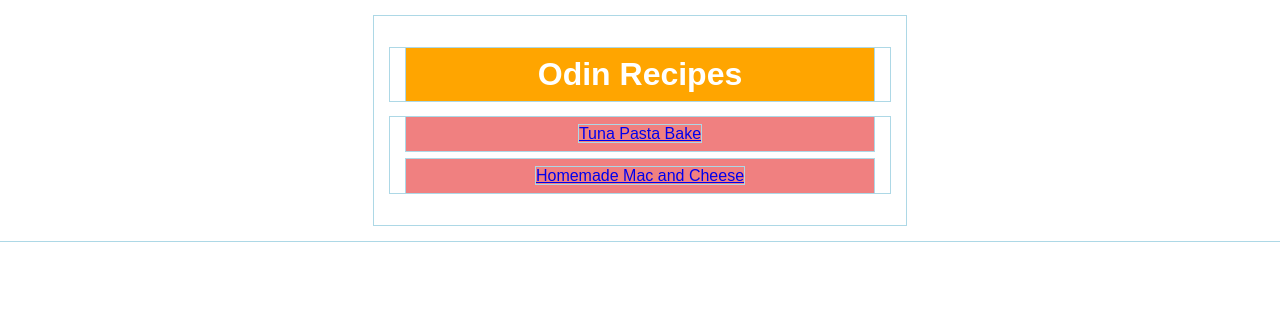
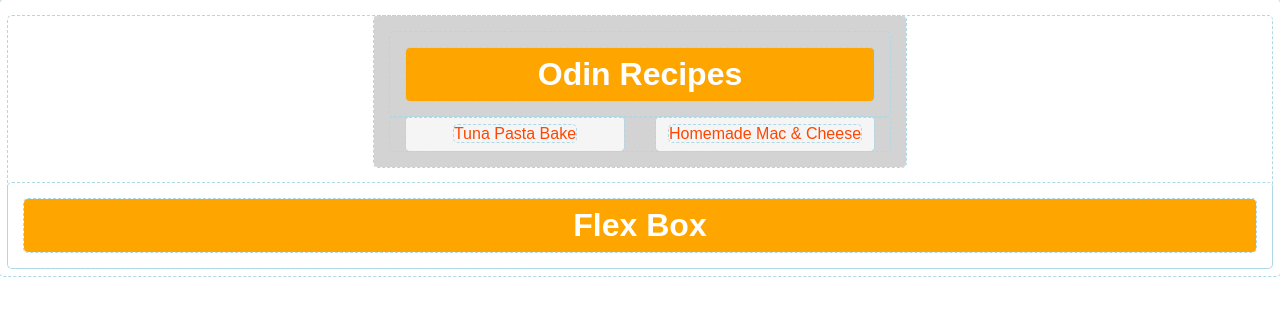
Before and after one commit to riezong/odin-recipes, a plain HTML site: page index.html in a window 1280 px wide. Drawn offline with Linux system fonts and the light colour scheme.

Commit message:
Implement flexbox to landing page

```diff
--- a/index.html
+++ b/index.html
@@ -7,10 +7,20 @@
     <title>Odin Recipes</title>
 </head>
 <body>
-    <div class="title"><h1>Odin Recipes</h1></div>
-    <div class="menu"><ul>
-        <li class="menu-item"><a href="./recipes/tuna-pasta-bake.html" target="_blank" rel="noopener noreferrer">Tuna Pasta Bake</a></li>
-        <li class="menu-item"><a href="./recipes/mac-and-cheese.html" target="_blank" rel="noopener noreferrer">Homemade Mac and Cheese</a></li>
-    </ul></div>
+    <div class="recipe-card">
+        <div class="title"><h1>Odin Recipes</h1></div>
+
+        <div class="menu">
+            <div class="menu-item">
+                <a href="./recipes/tuna-pasta-bake.html" target="_blank" rel="noopener noreferrer">Tuna Pasta Bake</a>
+            </div>
+            <div class="menu-item">
+                <a href="./recipes/mac-and-cheese.html" target="_blank" rel="noopener noreferrer">Homemade Mac & Cheese</a>
+            </div>
+        </div>
+    </div>
+
+    <div class="title"><h1>Flex Box</h1></div>
+
 </body>
 </html>
--- a/style.css
+++ b/style.css
@@ -1,11 +1,29 @@
 * {
     font-family: Arial, Helvetica, sans-serif;
-    outline: 1px solid lightblue;
+    outline: 1px dashed lightblue;
+    border-radius: 4px;
 }
-body{
+
+a {
+    color: orangered;
+    text-decoration: none;
+}
+
+li {
+    list-style-type: none;
+}
+
+body {
+    /* width: 500px; */
+    /* margin: 16px auto; */
+    /* padding: 16px; */
+}
+
+.recipe-card {
     width: 500px;
     margin: 16px auto;
     padding: 16px;
+    background-color: lightgray;
 }
 
 h1 {
@@ -18,21 +36,35 @@ h1 {
 }
 
 .title {
-
+    display: flex;
 }
 
-ul {
-    padding: 0;
+.title h1 {
+    flex: 1;
 }
 
-li {
-    list-style-type: none;
-    padding: 8px;
-    margin: 8px 16px;
-    color: white;
+.menu .title {
+    display: block;
+    padding: 6px;
+    border: 1px solid orange;
+    margin: 8px auto;
+    font-weight: 700;
+    color: orange;
+}
+
+.menu {
+    display: flex;
     text-align: center;
 }
 
 .menu-item {
-    background-color: lightcoral;
+    flex: 1;
+    padding: 8px;
+    margin: 0 16px;
+    color: orange;
+    background-color: whitesmoke;
 }
+
+.flex {
+    display: flex;
+}
```
